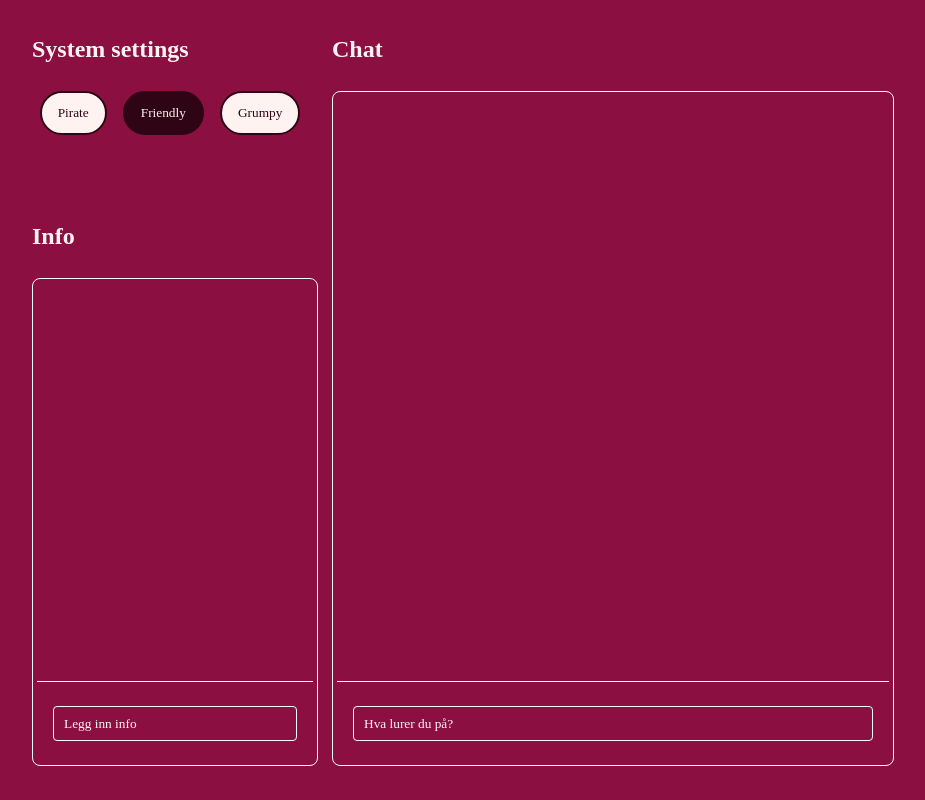
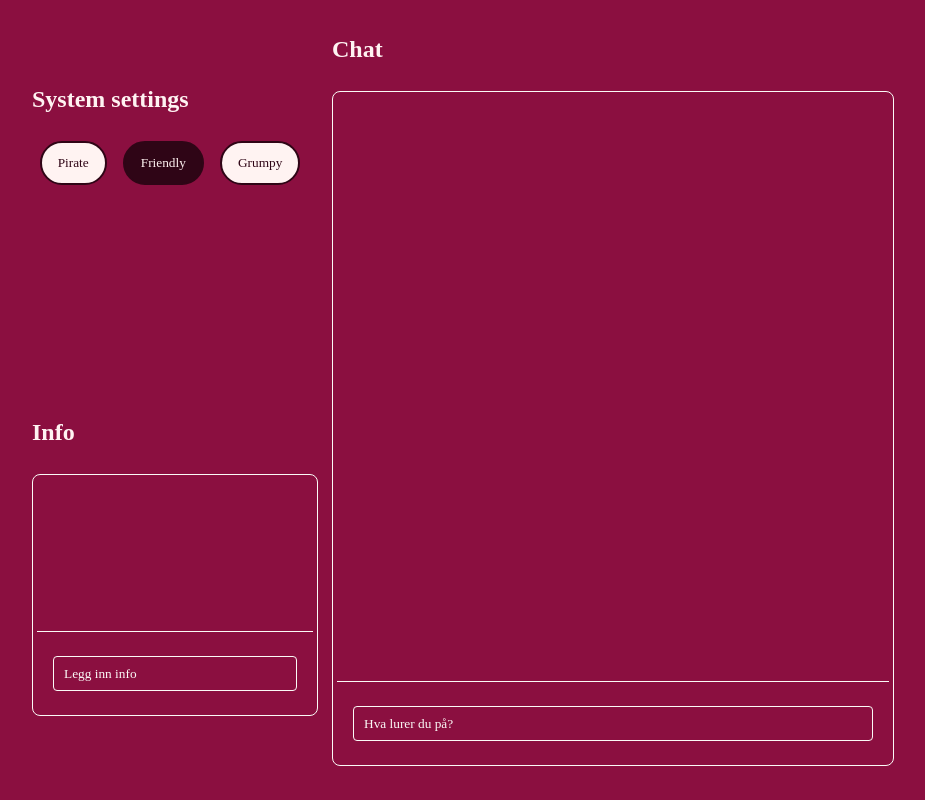
Before and after one commit to varianter/tenk-ai-workshop-2024, a Next.js app: page / in a window 1280 px wide. Shown: the whole page, without its empty margins (32-957 px from the left). Built offline with nearby package versions, Linux system fonts and the light colour scheme; a web font is replaced by a local one.

Commit message:
clean up some code, make styling worse

```diff
--- a/src/app/Chat.tsx
+++ b/src/app/Chat.tsx
@@ -25,7 +25,7 @@ export function Chat({
   console.log("systemPrompt ", systemPrompt);
 
   return (
-    <div className="chat-box">
+    <div className="chat-box chat-box-main-chat">
       <MessageList messages={messages} />{" "}
       <InputField
         input={input}
@@ -38,7 +38,7 @@ export function Chat({
 
 function MessageList({ messages }: { messages: Message[] }) {
   return (
-    <ul className="message-list">
+    <ul className="message-list ">
       {messages.map((message, index) => {
         if (message.role === "system") {
           return <></>;
--- a/src/app/Content.tsx
+++ b/src/app/Content.tsx
@@ -35,7 +35,7 @@ export default function Content() {
       <div className="system-settings-box">
         <div className="box-with-title">
           <h2>System settings</h2>
-          <div className="system-settings-buttons">
+          <div className="system-settings-button-group">
             {systemOptions.map((option) => (
               <button
                 key={option.name}
@@ -53,16 +53,12 @@ export default function Content() {
         </div>
         <div className="box-with-title">
           <h2>Info</h2>
-          <div className="chat-box-container">
-            <SystemInput messages={messages} setMessages={setMessages} />
-          </div>
+          <SystemInput messages={messages} setMessages={setMessages} />
         </div>
       </div>
       <div className="box-with-title">
         <h2>Chat</h2>
-        <div className="chat-box-container">
-          <Chat initialMessages={messages} systemPrompt={systemPrompt} />
-        </div>
+        <Chat initialMessages={messages} systemPrompt={systemPrompt} />
       </div>
     </main>
   );
--- a/src/app/SystemInput.tsx
+++ b/src/app/SystemInput.tsx
@@ -24,7 +24,7 @@ export default function SystemInput({
   console.log("system messages ", messages);
 
   return (
-    <div className="chat-box">
+    <div className="chat-box  chat-box-system-settings">
       <MessageList messages={messages} />{" "}
       <InputField
         input={input}
--- a/src/app/globals.css
+++ b/src/app/globals.css
@@ -68,13 +68,55 @@ h2 {
   color: var(--main-text-color);
 }
 
+.box-with-title {
+  display: flex;
+  flex-direction: column;
+  gap: 8px;
+  width: 100%;
+  height: 100%;
+}
+
+/*Containers for chat boxes*/
+
+.chat-box-container {
+  max-height: 100%;
+}
+
 .chat-box {
-  height: 100%;
   display: flex;
   flex-direction: column;
   align-content: start;
   justify-content: space-between;
+  padding: 4px 4px 24px 4px;
+  border: 1px solid var(--off-white);
+  border-radius: 8px;
+  width: 100%;
   /*gap: 16px;*/
+}
+
+.chat-box-system-settings {
+  flex-grow: 1;
+}
+
+.chat-box-main-chat {
+  height: 100%;
+  max-height: calc(100vh - 150px);
+}
+
+/*Elements in the chat box*/
+
+.message-list :not(:last-child) {
+  margin: 16px 0;
+}
+
+.message-list {
+  box-sizing: border-box;
+  padding: 24px 20px 16px 20px;
+  margin: 0 0;
+  width: 100%;
+  height: 100%;
+  overflow-y: auto;
+  scrollbar-color: rgb(251, 250, 247, 0.5) var(--background-color);
 }
 
 .message-list-element {
@@ -107,19 +149,7 @@ h2 {
   max-width: 80%;
 }
 
-.message-list :not(:last-child) {
-  margin: 16px 0;
-}
-
-.message-list {
-  box-sizing: border-box;
-  padding: 24px 20px 16px 20px;
-  margin: 0 0;
-  width: 100%;
-  height: 100%;
-  overflow-y: auto;
-  scrollbar-color: rgb(251, 250, 247, 0.5) var(--background-color);
-}
+/*Input field*/
 
 .send-message-form {
   display: flex;
@@ -153,38 +183,15 @@ h2 {
   opacity: 1;
 }
 
-.App-header {
-  background-color: var(--background-color);
+/*System settings*/
+.system-settings-box {
   display: flex;
-  flex-direction: row;
-  align-items: center;
-  justify-content: start;
-  font-size: calc(10px + 2vmin);
-  color: var(--off-white);
-  font-family: "Recoleta-Bold";
-  padding: 16px;
-}
-
-.Header-link {
-  color: var(--off-white);
-  text-decoration: none;
-  margin: 0;
-}
-
-.chat-box-container {
-  padding: 4px 4px 24px 4px;
-  border: 1px solid var(--off-white);
-  border-radius: 8px;
-  height: 100%;
-  width: 100%;
-}
-
-.system-settings-box {
-  display: grid;
-  grid-template-rows: 1fr 3fr;
+  flex-direction: column;
+  gap: 16px;
   align-items: center;
   height: 100%;
   width: 100%;
+  max-height: calc(100vh - 150px);
 }
 
 .input-box-message {
@@ -203,7 +210,7 @@ h2 {
   width: 100%;
 }
 
-.system-settings-buttons {
+.system-settings-button-group {
   display: flex;
   flex-direction: row;
   justify-content: center;
@@ -237,11 +244,3 @@ h2 {
 .system-settings-button-selected:hover {
   pointer-events: none;
 }
-
-.box-with-title {
-  display: flex;
-  flex-direction: column;
-  gap: 8px;
-  height: 100%;
-  width: 100%;
-}
--- a/src/app/page.tsx
+++ b/src/app/page.tsx
@@ -1,13 +1,10 @@
 import "./globals.css";
 import Content from "./Content";
 
-export default async function Home() {
+export default async function Page() {
   return (
-    <div className="App">
-      {/*<header className="App-header">
-        <p className="Header-link"> AI Chat </p>
-      </header>*/}
+    <>
       <Content />
-    </div>
+    </>
   );
 }
```
